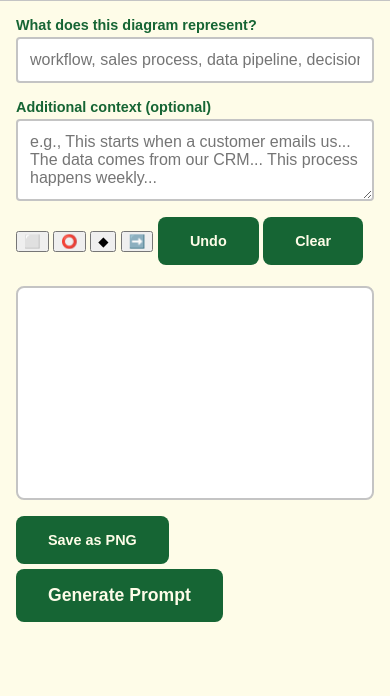
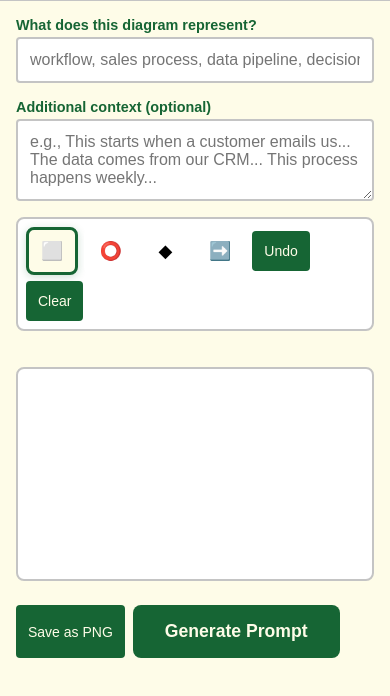
Before and after one commit to AJ-Gonzalez/NapkinWire, a plain HTML site: page web/diagram.html in a window 390 px wide. Shown: the part 96-792 px from the top of the page. Drawn offline with nearby package versions, Linux system fonts and the light colour scheme.

Commit message:
UI update for diagrams

```diff
--- a/web/diagram_style.css
+++ b/web/diagram_style.css
@@ -116,13 +116,59 @@ h1 {
     background: #f0f0f0;
 }
 
+/* POLISHED: Better shape buttons for demo */
+.shape-btn {
+    padding: 12px 16px;
+    font-size: 20px;
+    min-width: 50px;
+    min-height: 50px;
+    border: 3px solid transparent;
+    border-radius: 8px;
+    background: white;
+    cursor: pointer;
+    transition: all 0.2s ease;
+    display: flex;
+    align-items: center;
+    justify-content: center;
+}
+
+.shape-btn:hover {
+    border-color: var(--fg);
+    background: #f5f5f5;
+    transform: scale(1.05);
+}
+
+.shape-btn.active {
+    border-color: var(--fg);
+    background: var(--bg);
+    box-shadow: 0 2px 8px rgba(22, 101, 52, 0.2);
+}
+
+/* POLISHED: Better shape toolbar layout */
+.shape-toolbar {
+    display: flex;
+    gap: 8px;
+    align-items: center;
+    flex-wrap: wrap;
+    padding: 12px;
+    background: white;
+    border: 2px solid var(--border);
+    border-radius: 8px;
+    margin-bottom: 12px;
+    order: 1;
+}
+
+/* POLISHED: Consistent action buttons */
 .action-btn {
-    padding: 0.5rem 1rem;
+    padding: 8px 12px;
     background-color: var(--button_bg);
     color: var(--button_fg);
     border: none;
     border-radius: 4px;
     cursor: pointer;
+    font-size: 14px;
+    min-height: 40px;
+    transition: background-color 0.2s;
 }
 
 .action-btn:hover {
@@ -222,24 +268,62 @@ h1 {
     background-color: var(--button_bg_clicked);
 }
 
-.action-btn {
-    padding: 1rem 2rem;
-    margin-bottom: 5px;
-    background-color: var(--button_bg);
-    color: var(--button_fg);
-    border: none;
+/* POLISHED: Better canvas container */
+.canvas-container {
+    border: 2px solid #c4c4c4;
     border-radius: 8px;
-    font-size: 0.9rem;
-    font-weight: bold;
-    cursor: pointer;
-    transition: background-color 0.2s;
+    background: white;
+    position: relative;
+    display: inline-block;
+    margin: 8px 0;
+    order: 2;
+    flex: 1;
 }
 
-.action-btn:hover {
-    background-color: var(--button_bg_clicked);
+#diagramCanvas {
+    display: block;
+    cursor: crosshair;
 }
 
+/* POLISHED: Text styling for shapes */
+.shape-text {
+    font-family: Arial, sans-serif;
+    font-size: 12px;
+    font-weight: 600;
+    text-align: center;
+    color: #333;
+    white-space: normal;
+    word-wrap: break-word;
+    overflow-wrap: break-word;
+    line-height: 1.2;
+    max-width: 100%;
+    padding: 2px;
+}
 
+/* For text overlays - positioned absolutely over canvas */
+.text-overlay {
+    position: absolute;
+    background: rgba(255, 255, 255, 0.9);
+    border: 1px solid #666;
+    border-radius: 4px;
+    padding: 4px 8px;
+    font-size: 12px;
+    pointer-events: none;
+    z-index: 10;
+}
+
+.diagram-container {
+    display: flex;
+    flex-direction: column;
+    gap: 1rem;
+}
+
+.diagram-actions {
+    order: 3;
+    display: flex;
+    gap: 8px;
+    flex-wrap: wrap;
+}
 
 /* Desktop Layout - Side by Side */
 @media (min-width: 768px) {
@@ -286,15 +370,27 @@ h1 {
     }
 }
 
+/* POLISHED: Mobile-friendly shape buttons */
+@media (max-width: 768px) {
+    .shape-btn {
+        padding: 10px 12px;
+        font-size: 18px;
+        min-width: 45px;
+        min-height: 45px;
+    }
+
+    .shape-toolbar {
+        padding: 8px;
+        gap: 6px;
+    }
+}
+
 .github-btn {
-
     padding: 10px 12px;
     margin-bottom: 5px;
     background: #166534;
     margin-inline-end: 0px;
-    /* Your forest green */
     color: #fefce8;
-    /* Your cream */
     text-decoration: none;
     border-radius: 4px;
     font-weight: 500;
@@ -303,7 +399,6 @@ h1 {
 
 .github-btn:hover {
     background: #124a26;
-    /* Darker green on hover */
 }
 
 .input-group input,
@@ -318,50 +413,3 @@ h1 {
 .input-group textarea {
     resize: vertical;
 }
-
-.canvas-container {
-    border: 2px solid #c4c4c4;
-    border-radius: 8px;
-    background: white;
-    position: relative;
-    display: inline-block;
-}
-
-#diagramCanvas {
-    display: block;
-    cursor: crosshair;
-}
-
-/* For text overlays - positioned absolutely over canvas */
-.text-overlay {
-    position: absolute;
-    background: rgba(255, 255, 255, 0.9);
-    border: 1px solid #666;
-    border-radius: 4px;
-    padding: 4px 8px;
-    font-size: 12px;
-    pointer-events: none;
-    z-index: 10;
-}
-
-.diagram-container {
-    display: flex;
-    flex-direction: column;
-    gap: 1rem;
-}
-
-.shape-toolbar {
-    /* Move above canvas */
-    order: 1;
-}
-
-.canvas-container {
-    /* Canvas in middle */
-    order: 2;
-    flex: 1;
-}
-
-.diagram-actions {
-    /* Buttons below */
-    order: 3;
-}
```
